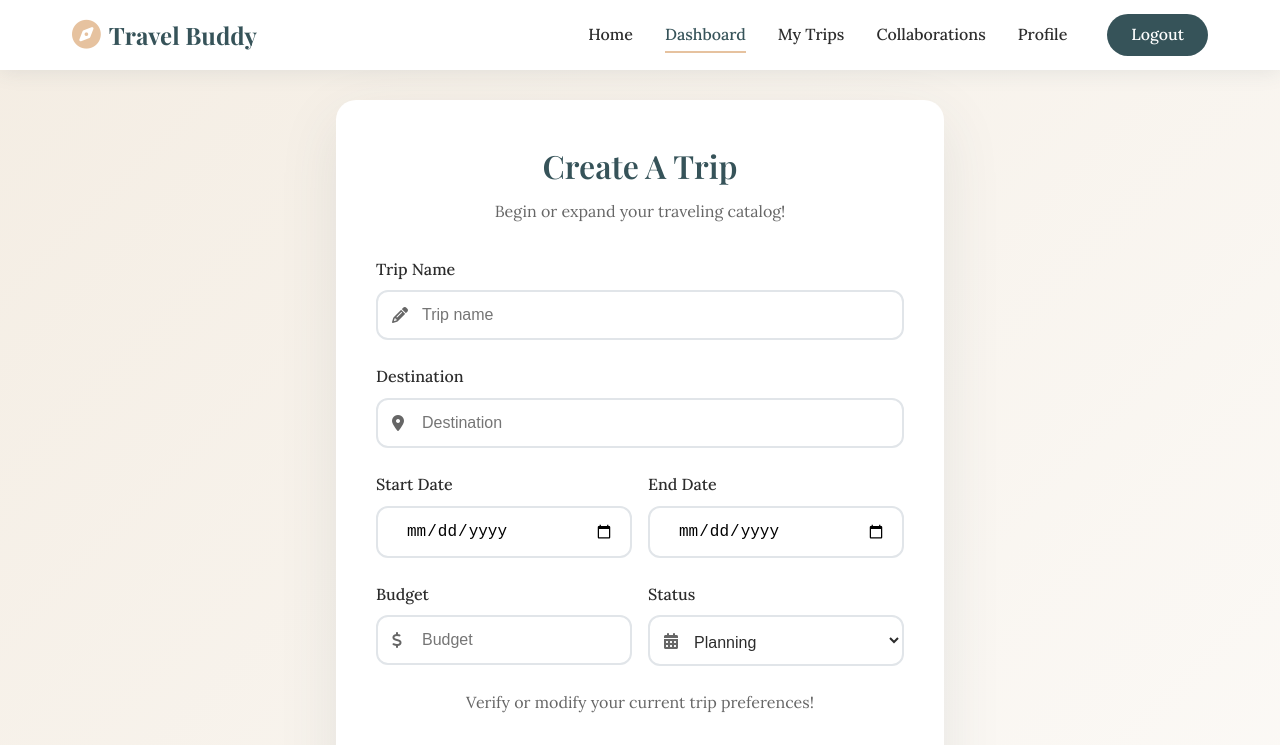
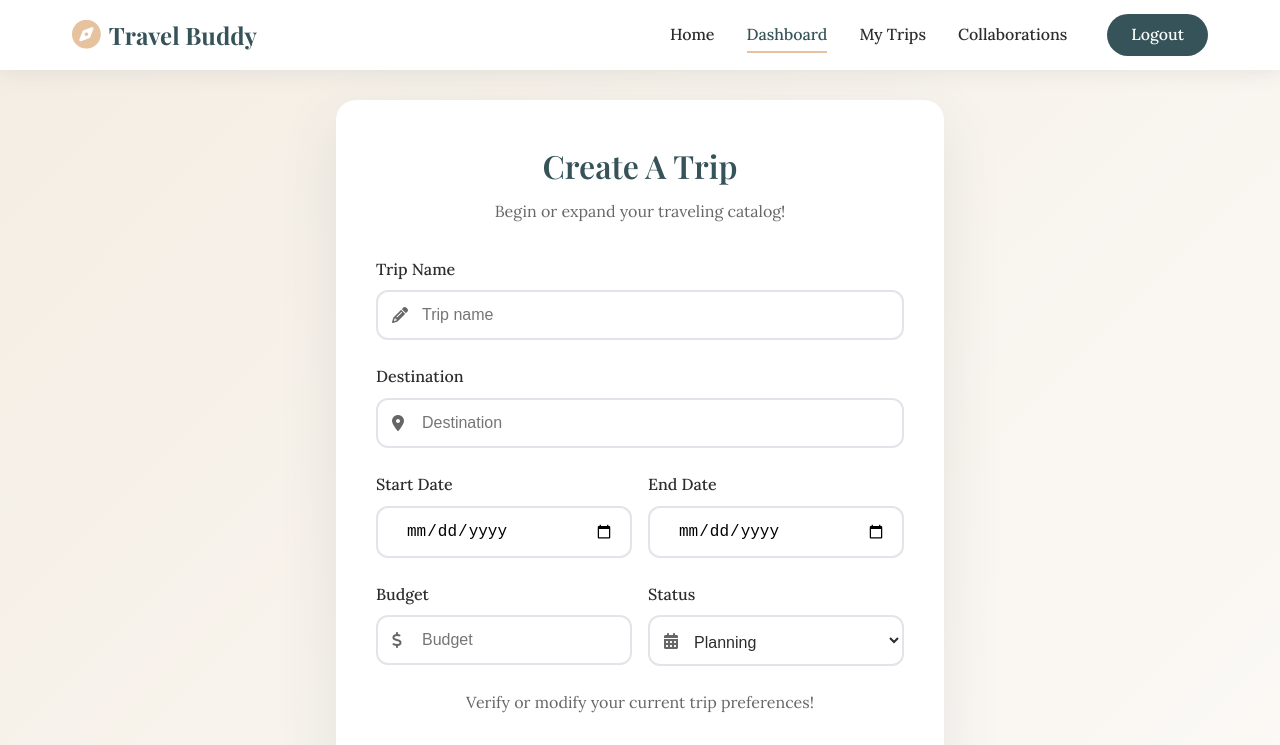
Before and after one commit to CS-546-Group2/travel-buddy-frontend, a website with bundled scripts: page Pages/createtrip.html in a window 1280 px wide. Shown: the top 745 px of the page. Built offline with nearby package versions, Linux system fonts and the light colour scheme; sample sign-in values are in the browser's storage.

Commit message:
removed since we didn't implement this and it's not rlly necessary

```diff
--- a/Pages/createtrip.html
+++ b/Pages/createtrip.html
@@ -34,7 +34,6 @@
           <a href="./dashboard.html" class="nav-link active">Dashboard</a>
           <a href="./dashboard.html#trips" class="nav-link">My Trips</a>
           <a href="./dashboard.html#collaborations" class="nav-link">Collaborations</a>
-          <a href="#" class="nav-link" id="user-profile">Profile</a>
           <a href="#" class="nav-link nav-cta" id="logout-btn">Logout</a>
         </div>
       </div>
```
Also changed, not shown: Pages/dashboard.html (+0 -1 lines), Pages/edittrip.html (+0 -1 lines), Pages/viewtrip.html (+0 -1 lines).
